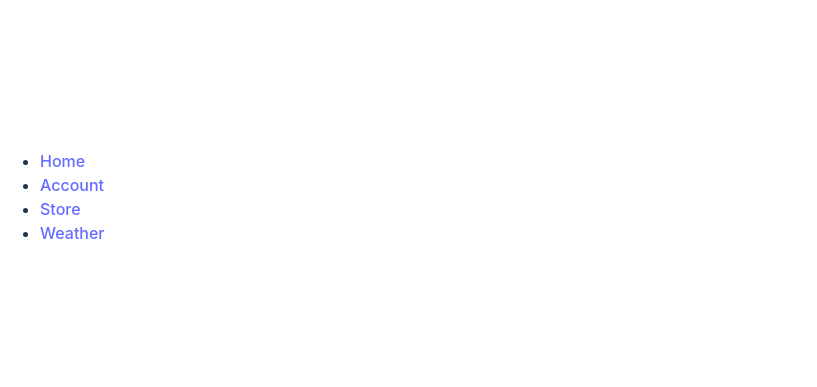
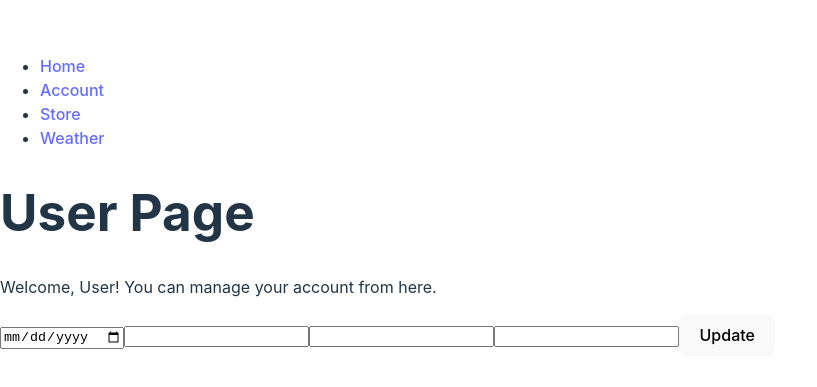
Before and after one commit to Cristoffer85/Flakeville-client, a React (Vite) app in the folder sf-frontend/: page /user in a window 1280 px wide. Shown: the part 203-590 px from the top of the page, without its empty margins (0-817 px from the left). Built offline with nearby package versions, Linux system fonts and the light colour scheme.

Commit message:
When logging in as different users with different roles, each role is directed to specific role-set profile-pages (cool huh?) with help of useNavigate hook. Now for next part of getting the correct token/auth etc to be able to update ones specific user from the profile page

```diff
--- a/package.json
+++ b/package.json
@@ -1,5 +1,6 @@
 {
   "dependencies": {
-    "axios": "^1.6.8"
+    "axios": "^1.6.8",
+    "react-router-dom": "^6.22.3"
   }
 }
--- a/sf-frontend/src/components/Account.jsx
+++ b/sf-frontend/src/components/Account.jsx
@@ -1,8 +1,10 @@
 import React, { useState } from 'react';
+import { useNavigate } from 'react-router-dom';
 
 function Account() {
     const [username, setUsername] = useState('');
     const [password, setPassword] = useState('');
+    const navigate = useNavigate();
 
     const handleLogin = async (event) => {
         event.preventDefault();
@@ -30,6 +32,24 @@ function Account() {
                 // Login was successful
                 // Save the token and user data in the state or local storage
                 console.log('Login successful:', data);
+
+                // Redirect based on authority
+
+                console.log('Role:', data.role);
+
+                switch (data.role.authority) {
+                    case 'ADMIN':
+                        navigate('/admin');
+                        break;
+                    case 'EMPLOYEE':
+                        navigate('/employee');
+                        break;
+                    case 'USER':
+                        navigate('/user');
+                        break;
+                    default:
+                        console.log('Unknown role:', data.role.authority);
+                }
             } else {
                 // Login failed
                 console.log('Login failed:', data);
--- /dev/null
+++ b/sf-frontend/src/components/AdminAcc.jsx
@@ -0,0 +1,12 @@
+import React from 'react';
+
+function Admin() {
+    return (
+        <div>
+            <h1>Admin Page</h1>
+            <p>Welcome, Admin! You can manage the system from here.</p>
+        </div>
+    );
+}
+
+export default Admin;
--- /dev/null
+++ b/sf-frontend/src/components/EmployeeAcc.jsx
@@ -0,0 +1,12 @@
+import React from 'react';
+
+function Employee() {
+    return (
+        <div>
+            <h1>Employee Page</h1>
+            <p>Welcome, Employee! You can manage your tasks from here.</p>
+        </div>
+    );
+}
+
+export default Employee;
--- a/sf-frontend/src/components/Router.jsx
+++ b/sf-frontend/src/components/Router.jsx
@@ -4,6 +4,11 @@ import Home from './Home';
 import Account from './Account';
 import Store from './Store';
 import Weather from './Weather';
+import Adminacc from "./AdminAcc.jsx";
+import Employeeacc from "./EmployeeAcc.jsx";
+import AdminAcc from "./AdminAcc.jsx";
+import EmployeeAcc from "./EmployeeAcc.jsx";
+import UserAcc from "./UserAcc.jsx";
 
 function AppRouter() {
     return (
@@ -23,6 +28,9 @@ function AppRouter() {
                     <Route path="/store" element={<Store />} />
                     <Route path="/weather" element={<Weather />} />
                     <Route path="/" element={<Home />} />
+                    <Route path="/admin" element={<AdminAcc />} />
+                    <Route path="/employee" element={<EmployeeAcc />} />
+                    <Route path="/user" element={<UserAcc />} />
                 </Routes>
             </div>
         </Router>
--- /dev/null
+++ b/sf-frontend/src/components/UserAcc.jsx
@@ -0,0 +1,57 @@
+import React, { useState, useEffect } from 'react';
+
+function User() {
+    const [username, setUsername] = useState('user');
+    const [birthday, setBirthday] = useState('');
+    const [address, setAddress] = useState('');
+    const [telephone, setTelephone] = useState('');
+    const [email, setEmail] = useState('');
+
+    // Fetch the user's data when the component mounts
+    useEffect(() => {
+        fetchUserData().catch(error => console.error('Error:', error));
+    }, []);
+
+    const fetchUserData = async () => {
+        // Fetch the user's data from the server
+        // Update the state variables with the fetched data
+    };
+
+    const handleUpdate = async (event) => {
+        event.preventDefault();
+
+        try {
+            const response = await fetch(`http://localhost:8080/user/${username}`, {
+                method: 'PUT',
+                headers: {
+                    'Content-Type': 'application/json'
+                },
+                body: JSON.stringify({ birthday, address, telephone, email })
+            });
+
+            if (response.ok) {
+                console.log('Update successful');
+            } else {
+                console.log('Update failed:', await response.text());
+            }
+        } catch (error) {
+            console.error('Error:', error);
+        }
+    };
+
+    return (
+        <div>
+            <h1>User Page</h1>
+            <p>Welcome, User! You can manage your account from here.</p>
+            <form onSubmit={handleUpdate}>
+                <input type="date" value={birthday} onChange={e => setBirthday(e.target.value)} required />
+                <input type="text" value={address} onChange={e => setAddress(e.target.value)} required />
+                <input type="tel" value={telephone} onChange={e => setTelephone(e.target.value)} required />
+                <input type="email" value={email} onChange={e => setEmail(e.target.value)} required />
+                <button type="submit">Update</button>
+            </form>
+        </div>
+    );
+}
+
+export default User;
```
Also changed, not shown: 1 other file (tests, documents, lock files or other folders).
